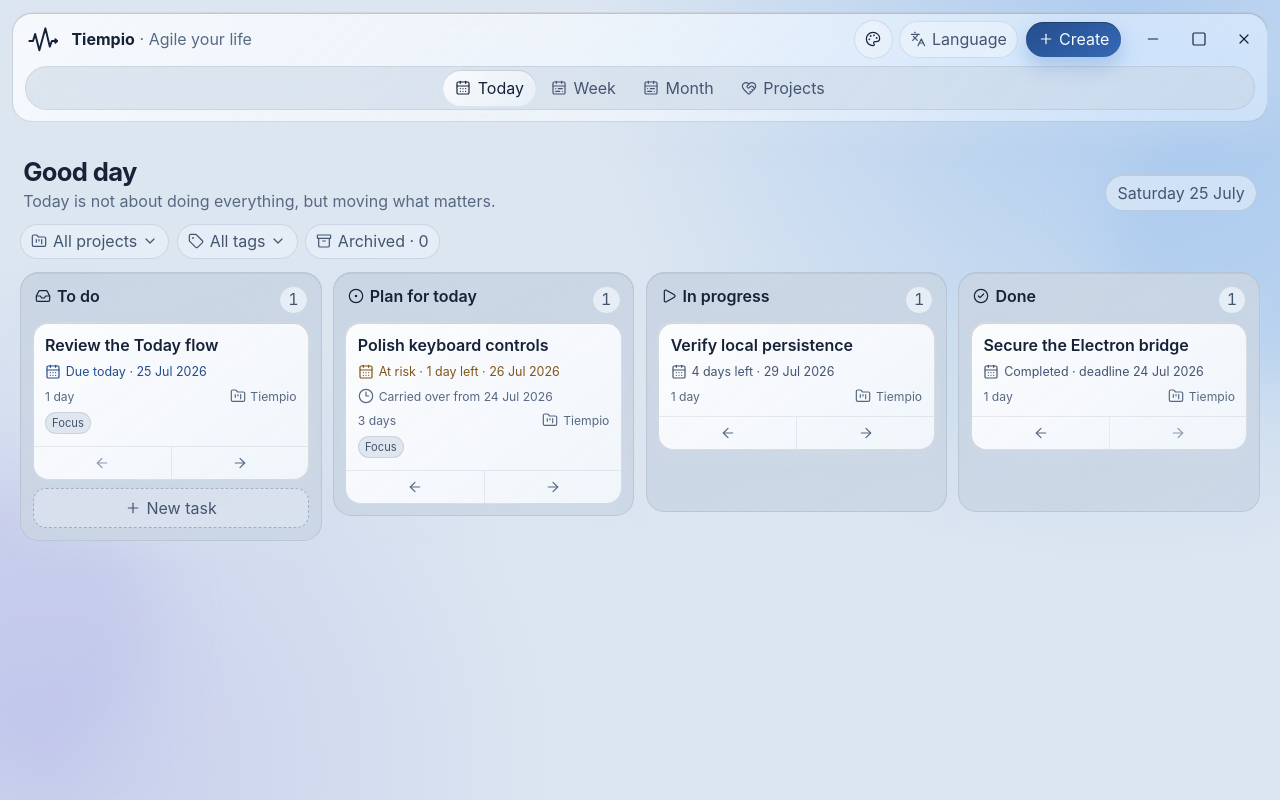
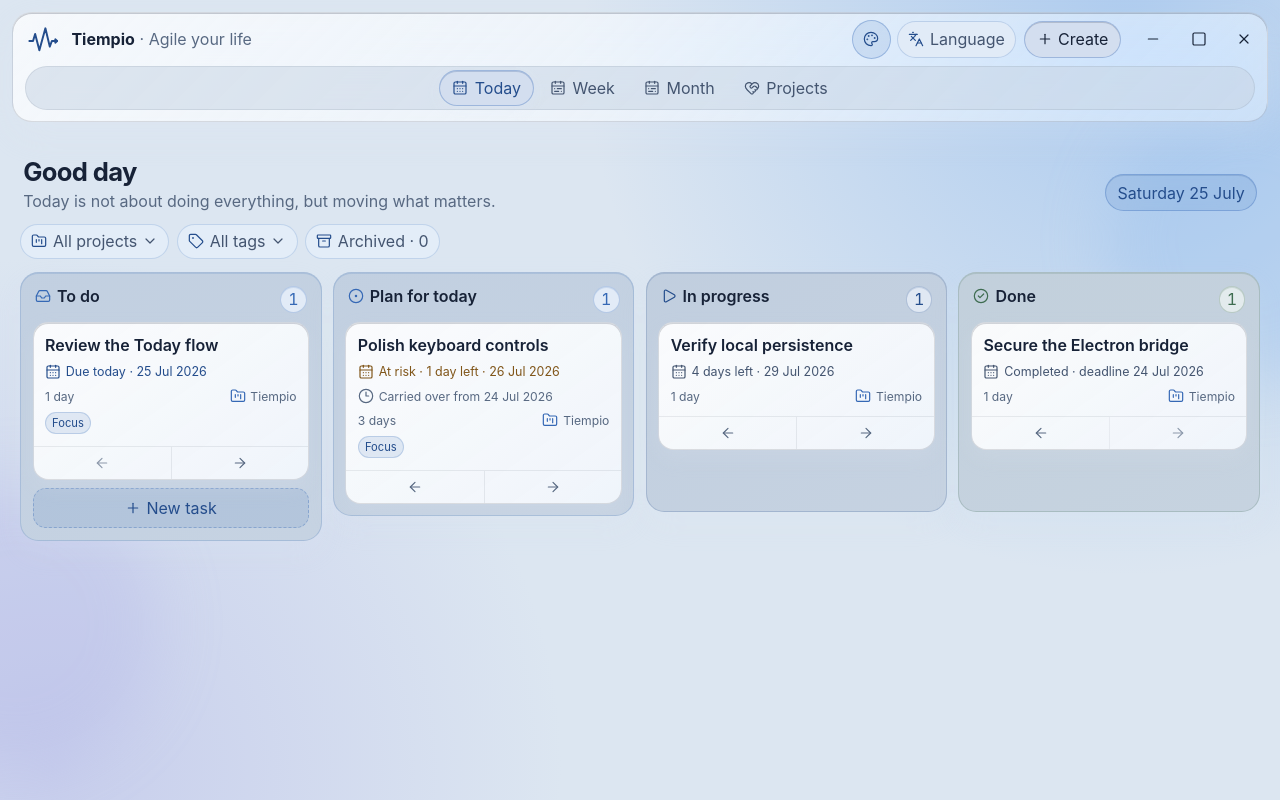
Before and after one commit to Arctic-beaver/TrackMe, a React (Vite) app: page / in a window 1280 px wide. Built offline with nearby package versions, Linux system fonts and the light colour scheme.

Commit message:
design: distribute theme accents across workspace

```diff
--- a/src/renderer/src/app/App.tsx
+++ b/src/renderer/src/app/App.tsx
@@ -262,7 +262,7 @@ export function App({ startup }: { readonly startup: StartupState }): React.JSX.
 				</section>
 
 				<div className="filter-row">
-					<div className="filter-chip">
+					<div className="filter-chip" data-active={projectFilter !== ''}>
 						<FolderKanban aria-hidden="true" />
 						<CustomSelect
 							className="filter-select"
@@ -272,7 +272,7 @@ export function App({ startup }: { readonly startup: StartupState }): React.JSX.
 							onChange={setProjectFilter}
 						/>
 					</div>
-					<div className="filter-chip">
+					<div className="filter-chip" data-active={tagFilter !== ''}>
 						<Tag aria-hidden="true" />
 						<CustomSelect
 							className="filter-select"
--- a/src/renderer/src/app/TodayBoard.tsx
+++ b/src/renderer/src/app/TodayBoard.tsx
@@ -110,6 +110,7 @@ export function TodayBoard({
 					return (
 						<section
 							className="task-column"
+							data-status={column.id}
 							data-compact-active={compactStatus === column.compactId}
 							data-drag-over={
 								draggingTask !== null && draggingTask.status !== column.id
--- a/src/renderer/src/styles/main.css
+++ b/src/renderer/src/styles/main.css
@@ -35,6 +35,9 @@
 	--atmosphere-a: #2460a9;
 	--atmosphere-b: #5152a4;
 	--focus: #b9d1ff;
+	--accent-surface: color-mix(in srgb, var(--accent) 12%, transparent);
+	--accent-surface-strong: color-mix(in srgb, var(--accent) 22%, var(--glass-strong));
+	--accent-border: color-mix(in srgb, var(--accent) 34%, transparent);
 }
 
 :root[data-theme='graphite-navy'][data-resolved-scheme='dark'] {
@@ -349,7 +352,7 @@ svg {
 	height: 2rem;
 	flex: 0 0 auto;
 	place-items: center;
-	color: var(--text);
+	color: var(--accent-strong);
 }
 
 .brand-mark svg {
@@ -414,6 +417,12 @@ svg {
 	background: color-mix(in srgb, var(--glass-strong) 76%, transparent);
 }
 
+.title-actions > .icon-button {
+	color: var(--accent-strong);
+	border-color: var(--accent-border);
+	background: var(--accent-surface);
+}
+
 .title-setting-button {
 	display: inline-flex;
 	align-items: center;
@@ -422,14 +431,19 @@ svg {
 	margin: 0 0.15rem;
 	padding: 0.46rem 0.65rem;
 	color: var(--soft);
-	border: 1px solid color-mix(in srgb, var(--text) 10%, transparent);
+	border: 1px solid color-mix(in srgb, var(--accent) 22%, transparent);
 	border-radius: 999rem;
-	background: color-mix(in srgb, var(--glass-chrome) 58%, transparent);
+	background: color-mix(in srgb, var(--accent) 7%, var(--glass-chrome));
 }
 
 .title-setting-button:hover {
 	color: var(--text);
-	background: color-mix(in srgb, var(--glass-strong) 76%, transparent);
+	border-color: var(--accent-border);
+	background: var(--accent-surface-strong);
+}
+
+.title-setting-button svg {
+	color: var(--accent-strong);
 }
 
 .create-button {
@@ -439,12 +453,16 @@ svg {
 	gap: 0.35rem;
 	margin: 0 0.3rem;
 	padding: 0.48rem 0.75rem;
-	color: var(--on-accent);
+	color: var(--text);
+	border: 1px solid var(--accent-border);
 	border-radius: 999rem;
-	background: linear-gradient(145deg, var(--accent-strong), var(--accent));
-	box-shadow:
-		0 0.55rem 1.25rem color-mix(in srgb, var(--accent) 28%, transparent),
-		inset 0 1px 0 color-mix(in srgb, var(--text) 42%, transparent);
+	background: var(--accent-surface-strong);
+	box-shadow: inset 0 1px 0 color-mix(in srgb, var(--text) 18%, transparent);
+}
+
+.create-button:hover {
+	border-color: color-mix(in srgb, var(--accent) 52%, transparent);
+	background: color-mix(in srgb, var(--accent) 32%, var(--glass-strong));
 }
 
 .window-controls {
@@ -491,6 +509,7 @@ svg {
 	gap: 0.4rem;
 	padding: 0.4rem 0.75rem;
 	color: var(--soft);
+	border: 1px solid transparent;
 	border-radius: 999rem;
 	background: transparent;
 }
@@ -501,15 +520,12 @@ svg {
 }
 
 .primary-navigation button[aria-current='page'] {
-	color: var(--text);
-	background: linear-gradient(
-		135deg,
-		color-mix(in srgb, var(--glass-strong) 84%, transparent),
-		color-mix(in srgb, var(--glass-chrome) 62%, transparent)
-	);
+	color: var(--accent-strong);
+	border-color: var(--accent-border);
+	background: var(--accent-surface-strong);
 	box-shadow:
 		0 0.3rem 0.9rem color-mix(in srgb, var(--app-background) 16%, transparent),
-		inset 0 1px 0 color-mix(in srgb, var(--text) 18%, transparent);
+		inset 0 1px 0 color-mix(in srgb, var(--accent-strong) 22%, transparent);
 }
 
 .workspace {
@@ -541,11 +557,11 @@ svg {
 .context-header time {
 	flex: 0 0 auto;
 	padding: 0.45rem 0.7rem;
-	color: var(--soft);
-	border: 1px solid color-mix(in srgb, var(--text) 12%, transparent);
+	color: var(--accent-strong);
+	border: 1px solid var(--accent-border);
 	border-radius: 999rem;
-	background: color-mix(in srgb, var(--glass-chrome) 52%, transparent);
-	box-shadow: inset 0 1px 0 color-mix(in srgb, var(--text) 12%, transparent);
+	background: var(--accent-surface);
+	box-shadow: inset 0 1px 0 color-mix(in srgb, var(--accent-strong) 16%, transparent);
 	backdrop-filter: blur(1rem);
 }
 
@@ -562,10 +578,20 @@ svg {
 	gap: 0.35rem;
 	padding: 0.42rem 0.65rem;
 	color: var(--soft);
-	border: 1px solid color-mix(in srgb, var(--text) 11%, transparent);
+	border: 1px solid color-mix(in srgb, var(--accent) 20%, transparent);
 	border-radius: 999rem;
-	background: color-mix(in srgb, var(--glass-chrome) 48%, transparent);
+	background: color-mix(in srgb, var(--accent) 6%, var(--glass-chrome));
 	backdrop-filter: blur(1rem);
+}
+
+.filter-chip > svg {
+	color: var(--accent-strong);
+}
+
+.filter-chip[data-active='true'] {
+	color: var(--text);
+	border-color: var(--accent-border);
+	background: var(--accent-surface-strong);
 }
 
 .filter-select {
@@ -627,19 +653,29 @@ svg {
 }
 
 .task-column {
+	--column-accent: var(--accent);
+
 	min-width: 0;
 	min-height: 15rem;
 	padding: 0.72rem;
-	border: 1px solid color-mix(in srgb, var(--text) 9%, transparent);
+	border: 1px solid color-mix(in srgb, var(--column-accent) 20%, transparent);
 	border-radius: 1.15rem;
 	background: linear-gradient(
 		155deg,
-		color-mix(in srgb, var(--column-tray) 97%, transparent),
-		color-mix(in srgb, var(--column-tray) 82%, transparent)
+		color-mix(in srgb, var(--column-accent) 5%, var(--column-tray)),
+		color-mix(in srgb, var(--column-accent) 2%, var(--column-tray))
 	);
 	box-shadow:
-		inset 0 1px 0 color-mix(in srgb, var(--text) 7%, transparent),
+		inset 0 1px 0 color-mix(in srgb, var(--column-accent) 16%, transparent),
 		0 0.75rem 1.8rem color-mix(in srgb, var(--app-background) 16%, transparent);
+}
+
+.task-column[data-status='in_progress'] {
+	--column-accent: var(--accent-strong);
+}
+
+.task-column[data-status='done'] {
+	--column-accent: var(--success);
 }
 
 .task-column[data-drag-over='true'] {
@@ -663,6 +699,10 @@ svg {
 	gap: 0.38rem;
 }
 
+.column-title svg {
+	color: var(--column-accent);
+}
+
 .column-title strong {
 	font-weight: 620;
 }
@@ -672,10 +712,11 @@ svg {
 	min-width: 1.65rem;
 	min-height: 1.65rem;
 	place-items: center;
-	color: var(--soft);
+	color: var(--column-accent);
+	border: 1px solid color-mix(in srgb, var(--column-accent) 26%, transparent);
 	border-radius: 999rem;
-	background: color-mix(in srgb, var(--task-card) 66%, transparent);
-	box-shadow: inset 0 1px 0 color-mix(in srgb, var(--text) 10%, transparent);
+	background: color-mix(in srgb, var(--column-accent) 10%, var(--task-card));
+	box-shadow: inset 0 1px 0 color-mix(in srgb, var(--column-accent) 14%, transparent);
 	font-variant-numeric: tabular-nums;
 }
 
@@ -728,16 +769,16 @@ svg {
 	gap: 0.35rem;
 	margin-top: 0.55rem;
 	padding: 0.55rem;
-	color: var(--soft);
-	border: 1px dashed color-mix(in srgb, var(--border) 55%, transparent);
+	color: var(--accent-strong);
+	border: 1px dashed var(--accent-border);
 	border-radius: 0.8rem;
-	background: color-mix(in srgb, var(--task-card) 32%, transparent);
+	background: var(--accent-surface);
 }
 
 .new-task-button:hover,
 .show-completed-button:hover {
 	color: var(--text);
-	background: color-mix(in srgb, var(--task-card) 58%, transparent);
+	background: var(--accent-surface-strong);
 }
 
 .task-list {
@@ -828,16 +869,20 @@ svg {
 	font-size: 0.76rem;
 }
 
+.task-card-meta svg {
+	color: var(--accent);
+}
+
 .task-tags {
 	flex-wrap: wrap;
 }
 
 .task-tags span {
 	padding: 0.18rem 0.38rem;
-	color: var(--soft);
-	border: 1px solid color-mix(in srgb, var(--text) 10%, transparent);
+	color: var(--accent-strong);
+	border: 1px solid color-mix(in srgb, var(--accent) 22%, transparent);
 	border-radius: 999rem;
-	background: color-mix(in srgb, var(--column-tray) 52%, transparent);
+	background: var(--accent-surface);
 	font-size: 0.7rem;
 }
 
@@ -862,8 +907,8 @@ svg {
 }
 
 .task-card-actions button:hover:not(:disabled) {
-	color: var(--text);
-	background: color-mix(in srgb, var(--task-card-strong) 60%, transparent);
+	color: var(--accent-strong);
+	background: var(--accent-surface);
 }
 
 .show-completed-button {
```
Also changed, not shown: scripts/theme-policy.mjs (+30 -1 lines), 2 other files (tests, documents, lock files or other folders).
